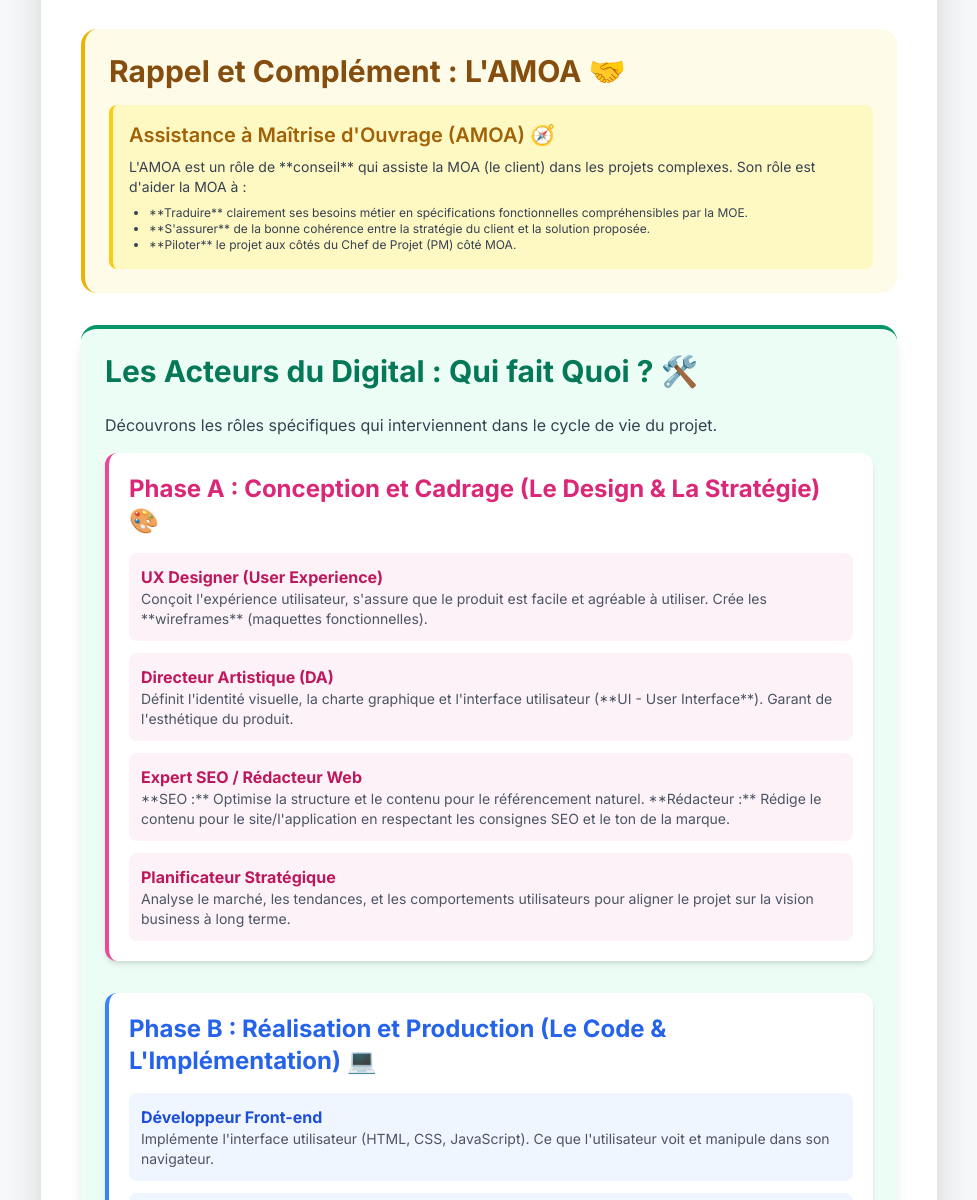
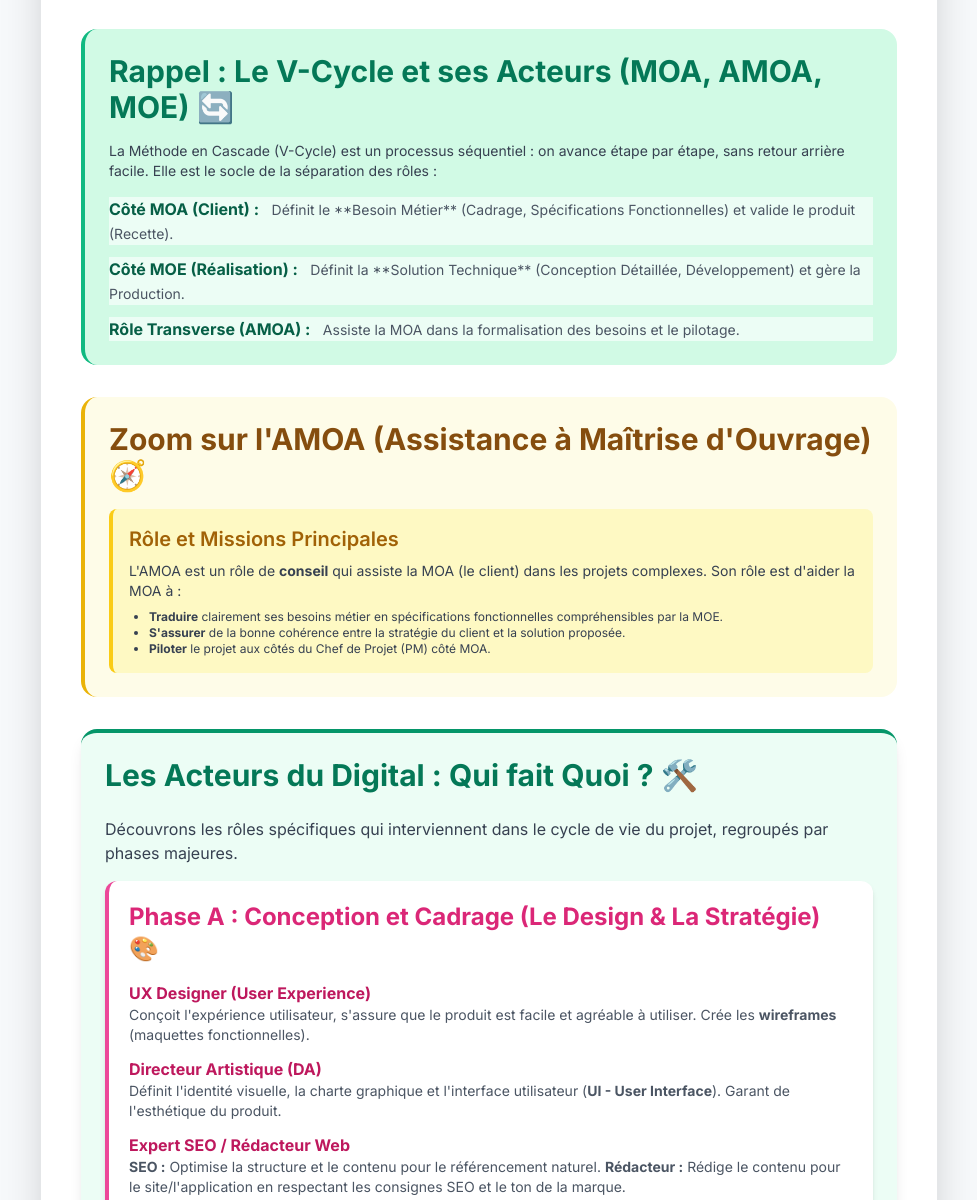
Before and after one commit to ProjetTechAcademy/Projet_03-Acteurs-Projet-Partie-02, a plain HTML site: page index.html in a window 1280 px wide. Shown: the part 415-1615 px from the top of the page, without its empty margins (151-1128 px from the left). Drawn offline with nearby package versions, Linux system fonts and the light colour scheme.

Commit message:
Update index.html

```diff
--- a/index.html
+++ b/index.html
@@ -17,6 +17,9 @@
         .glossary-entry {
             /* Application de styles généraux pour les entrées du glossaire */
             @apply p-4 border rounded-xl shadow-sm transition duration-150;
+        }
+        .role-card {
+            @apply p-3 bg-white rounded-lg border border-gray-200 shadow-sm hover:shadow-md transition duration-200;
         }
     </style>
 </head>
@@ -48,20 +51,44 @@
                 </ul>
             </section>
 
+            <!-- Section RAPPEL : Méthode en Cascade -->
+            <section class="mb-8 p-6 bg-emerald-100 rounded-2xl border-l-4 border-emerald-500">
+                <h2 class="text-3xl font-bold text-emerald-700 mb-4 flex items-center">
+                    Rappel : Le V-Cycle et ses Acteurs (MOA, AMOA, MOE) 🔄
+                </h2>
+                <p class="mb-4 text-gray-700 text-sm">
+                    La Méthode en Cascade (V-Cycle) est un processus séquentiel : on avance étape par étape, sans retour arrière facile. Elle est le socle de la séparation des rôles :
+                </p>
+                <div class="space-y-3">
+                    <div class="role-card bg-emerald-50">
+                        <strong class="text-emerald-800">Côté MOA (Client) :</strong>
+                        <span class="text-sm text-gray-600 ml-2">Définit le **Besoin Métier** (Cadrage, Spécifications Fonctionnelles) et valide le produit (Recette).</span>
+                    </div>
+                    <div class="role-card bg-emerald-50">
+                        <strong class="text-emerald-800">Côté MOE (Réalisation) :</strong>
+                        <span class="text-sm text-gray-600 ml-2">Définit la **Solution Technique** (Conception Détaillée, Développement) et gère la Production.</span>
+                    </div>
+                    <div class="role-card bg-emerald-50">
+                        <strong class="text-emerald-800">Rôle Transverse (AMOA) :</strong>
+                        <span class="text-sm text-gray-600 ml-2">Assiste la MOA dans la formalisation des besoins et le pilotage.</span>
+                    </div>
+                </div>
+            </section>
+
             <!-- Section 1: Rappel & Complément : AMOA -->
             <section class="mb-8 p-6 bg-yellow-50 rounded-2xl border-l-4 border-yellow-500">
                 <h2 class="text-3xl font-bold text-yellow-800 mb-4 flex items-center">
-                    Rappel et Complément : L'AMOA 🤝
+                    Zoom sur l'AMOA (Assistance à Maîtrise d'Ouvrage) 🧭
                 </h2>
                 <div class="space-y-4 text-gray-700">
                     <div class="p-4 bg-yellow-100 rounded-lg border-l-4 border-yellow-400">
-                        <h3 class="text-xl font-semibold text-yellow-700 mb-2">Assistance à Maîtrise d'Ouvrage (AMOA) 🧭</h3>
+                        <h3 class="text-xl font-semibold text-yellow-700 mb-2">Rôle et Missions Principales</h3>
                         <p class="text-sm">
-                            L'AMOA est un rôle de **conseil** qui assiste la MOA (le client) dans les projets complexes. Son rôle est d'aider la MOA à :
+                            L'AMOA est un rôle de <b>conseil</b> qui assiste la MOA (le client) dans les projets complexes. Son rôle est d'aider la MOA à :
                             <ul class="list-disc pl-5 mt-2 text-xs">
-                                <li>**Traduire** clairement ses besoins métier en spécifications fonctionnelles compréhensibles par la MOE.</li>
-                                <li>**S'assurer** de la bonne cohérence entre la stratégie du client et la solution proposée.</li>
-                                <li>**Piloter** le projet aux côtés du Chef de Projet (PM) côté MOA.</li>
+                                <li><b>Traduire</b> clairement ses besoins métier en spécifications fonctionnelles compréhensibles par la MOE.</li>
+                                <li><b>S'assurer</b> de la bonne cohérence entre la stratégie du client et la solution proposée.</li>
+                                <li><b>Piloter</b> le projet aux côtés du Chef de Projet (PM) côté MOA.</li>
                             </ul>
                         </p>
                     </div>
@@ -74,26 +101,26 @@
                     Les Acteurs du Digital : Qui fait Quoi ? 🛠️
                 </h2>
                 <p class="mb-4 text-gray-700">
-                    Découvrons les rôles spécifiques qui interviennent dans le cycle de vie du projet.
+                    Découvrons les rôles spécifiques qui interviennent dans le cycle de vie du projet, regroupés par phases majeures.
                 </p>
 
                 <!-- Bloc 1: Phase de Conception / Cadrage (UX/Design/Stratégie) -->
                 <div class="mb-8 p-5 bg-white rounded-xl shadow-md border-l-4 border-pink-500">
                     <h3 class="text-2xl font-bold text-pink-600 mb-4">Phase A : Conception et Cadrage (Le Design & La Stratégie) 🎨</h3>
                     <div class="space-y-3">
-                        <div class="p-3 bg-pink-50 rounded-lg">
+                        <div class="role-card">
                             <strong class="text-pink-700">UX Designer (User Experience)</strong>
-                            <p class="text-sm text-gray-600">Conçoit l'expérience utilisateur, s'assure que le produit est facile et agréable à utiliser. Crée les **wireframes** (maquettes fonctionnelles).</p>
+                            <p class="text-sm text-gray-600">Conçoit l'expérience utilisateur, s'assure que le produit est facile et agréable à utiliser. Crée les <b>wireframes</b> (maquettes fonctionnelles).</p>
                         </div>
-                        <div class="p-3 bg-pink-50 rounded-lg">
+                        <div class="role-card">
                             <strong class="text-pink-700">Directeur Artistique (DA)</strong>
-                            <p class="text-sm text-gray-600">Définit l'identité visuelle, la charte graphique et l'interface utilisateur (**UI - User Interface**). Garant de l'esthétique du produit.</p>
+                            <p class="text-sm text-gray-600">Définit l'identité visuelle, la charte graphique et l'interface utilisateur (<b>UI - User Interface</b>). Garant de l'esthétique du produit.</p>
                         </div>
-                        <div class="p-3 bg-pink-50 rounded-lg">
+                        <div class="role-card">
                             <strong class="text-pink-700">Expert SEO / Rédacteur Web</strong>
-                            <p class="text-sm text-gray-600">**SEO :** Optimise la structure et le contenu pour le référencement naturel. **Rédacteur :** Rédige le contenu pour le site/l'application en respectant les consignes SEO et le ton de la marque.</p>
+                            <p class="text-sm text-gray-600"><b>SEO :</b> Optimise la structure et le contenu pour le référencement naturel. <b>Rédacteur :</b> Rédige le contenu pour le site/l'application en respectant les consignes SEO et le ton de la marque.</p>
                         </div>
-                        <div class="p-3 bg-pink-50 rounded-lg">
+                        <div class="role-card">
                             <strong class="text-pink-700">Planificateur Stratégique</strong>
                             <p class="text-sm text-gray-600">Analyse le marché, les tendances, et les comportements utilisateurs pour aligner le projet sur la vision business à long terme.</p>
                         </div>
@@ -104,15 +131,15 @@
                 <div class="mb-8 p-5 bg-white rounded-xl shadow-md border-l-4 border-blue-500">
                     <h3 class="text-2xl font-bold text-blue-600 mb-4">Phase B : Réalisation et Production (Le Code & L'Implémentation) 💻</h3>
                     <div class="space-y-3">
-                        <div class="p-3 bg-blue-50 rounded-lg">
+                        <div class="role-card">
                             <strong class="text-blue-700">Développeur Front-end</strong>
                             <p class="text-sm text-gray-600">Implémente l'interface utilisateur (HTML, CSS, JavaScript). Ce que l'utilisateur voit et manipule dans son navigateur.</p>
                         </div>
-                        <div class="p-3 bg-blue-50 rounded-lg">
+                        <div class="role-card">
                             <strong class="text-blue-700">Développeur Back-end</strong>
                             <p class="text-sm text-gray-600">Développe la logique métier, la gestion des données, l'authentification et les API. Ce qui se passe sur le serveur.</p>
                         </div>
-                        <div class="p-3 bg-blue-50 rounded-lg">
+                        <div class="role-card">
                             <strong class="text-blue-700">Motion Designer</strong>
                             <p class="text-sm text-gray-600">Crée des animations, des transitions fluides et des cinématiques pour enrichir l'expérience utilisateur et les communications.</p>
                         </div>
@@ -123,15 +150,24 @@
                 <div class="p-5 bg-white rounded-xl shadow-md border-l-4 border-purple-500">
                     <h3 class="text-2xl font-bold text-purple-600 mb-4">Phase C : Pilotage, Lancement et Vie du Produit 🚀</h3>
                     <div class="space-y-3">
-                        <div class="p-3 bg-purple-50 rounded-lg">
-                            <strong class="text-purple-700">Directeur de Projet (DP)</strong>
-                            <p class="text-sm text-gray-600">Supervise plusieurs projets ou un projet d'une grande envergure. Il gère l'allocation des ressources et a une vision stratégique de portefeuille.</p>
+
+                        <!-- Ajout du Product Owner (PO) -->
+                        <div class="role-card">
+                            <strong class="text-purple-700">Product Owner (PO) 🎯 (Nouveau Rôle Clé)</strong>
+                            <p class="text-sm text-gray-600">Représente la MOA dans l'équipe de réalisation (MOE). Il est responsable de la **vision du produit**, de la gestion du **backlog** (liste des fonctionnalités) et de la maximisation de la valeur délivrée.</p>
                         </div>
-                        <div class="p-3 bg-purple-50 rounded-lg">
-                            <strong class="text-purple-700">Chef de Projet (PM)</strong>
-                            <p class="text-sm text-gray-600">Rappel : Assure le pilotage opérationnel quotidien, gère le triptyque (Qualité, Coût, Délai) et la communication entre les équipes.</p>
+
+                        <!-- Différenciation DP vs PM -->
+                        <div class="role-card">
+                            <strong class="text-purple-700">Directeur de Projet (DP) 💼 (Stratégique)</strong>
+                            <p class="text-sm text-gray-600">Supervise la **gestion de portefeuille** (plusieurs projets). Il est responsable de l'alignement stratégique et de l'allocation des ressources au niveau de l'entreprise.</p>
                         </div>
-                        <div class="p-3 bg-purple-50 rounded-lg">
+                        <div class="role-card">
+                            <strong class="text-purple-700">Chef de Projet (PM) 📅 (Opérationnel)</strong>
+                            <p class="text-sm text-gray-600">Assure le **pilotage opérationnel** quotidien d'un seul projet. Il gère le triptyque (Qualité, Coût, Délai) et la communication entre les équipes.</p>
+                        </div>
+
+                        <div class="role-card">
                             <strong class="text-purple-700">Social Media Manager (SMM)</strong>
                             <p class="text-sm text-gray-600">Gère la stratégie de contenu et la présence sur les plateformes sociales, souvent essentiel pour le lancement et la promotion du livrable.</p>
                         </div>
@@ -165,6 +201,15 @@
                     <h3 class="text-xl font-bold text-purple-700">DA</h3>
                     <p class="text-gray-700 mt-1 text-sm">Directeur Artistique.</p>
                 </div>
+                 <!-- Ajout de PO et SMM au glossaire pour la complétude -->
+                <div class="glossary-entry bg-red-50 border-red-200">
+                    <h3 class="text-xl font-bold text-red-700">PO</h3>
+                    <p class="text-gray-700 mt-1 text-sm">Product Owner (Vision produit, gestion du Backlog).</p>
+                </div>
+                <div class="glossary-entry bg-purple-50 border-purple-200">
+                    <h3 class="text-xl font-bold text-purple-700">SMM</h3>
+                    <p class="text-gray-700 mt-1 text-sm">Social Media Manager (Stratégie de réseaux sociaux).</p>
+                </div>
             </div>
         </section>
 
```
